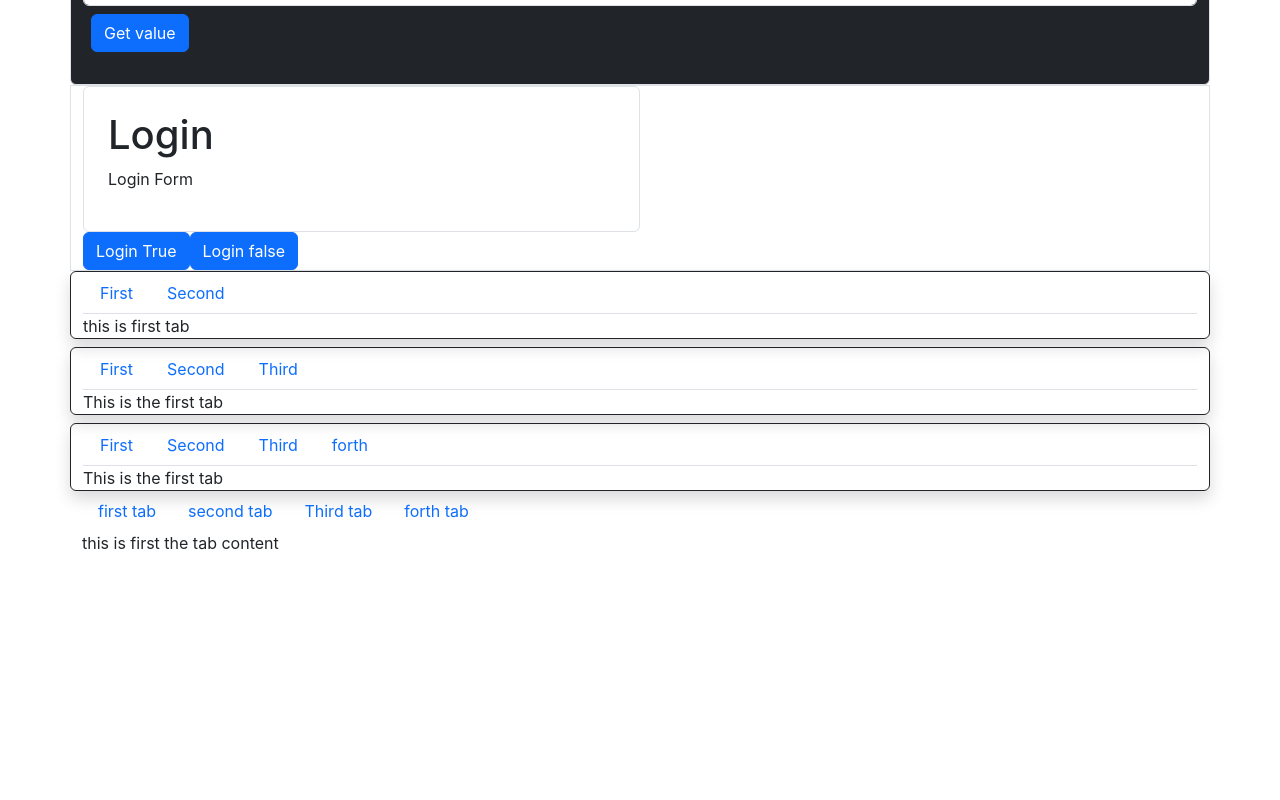
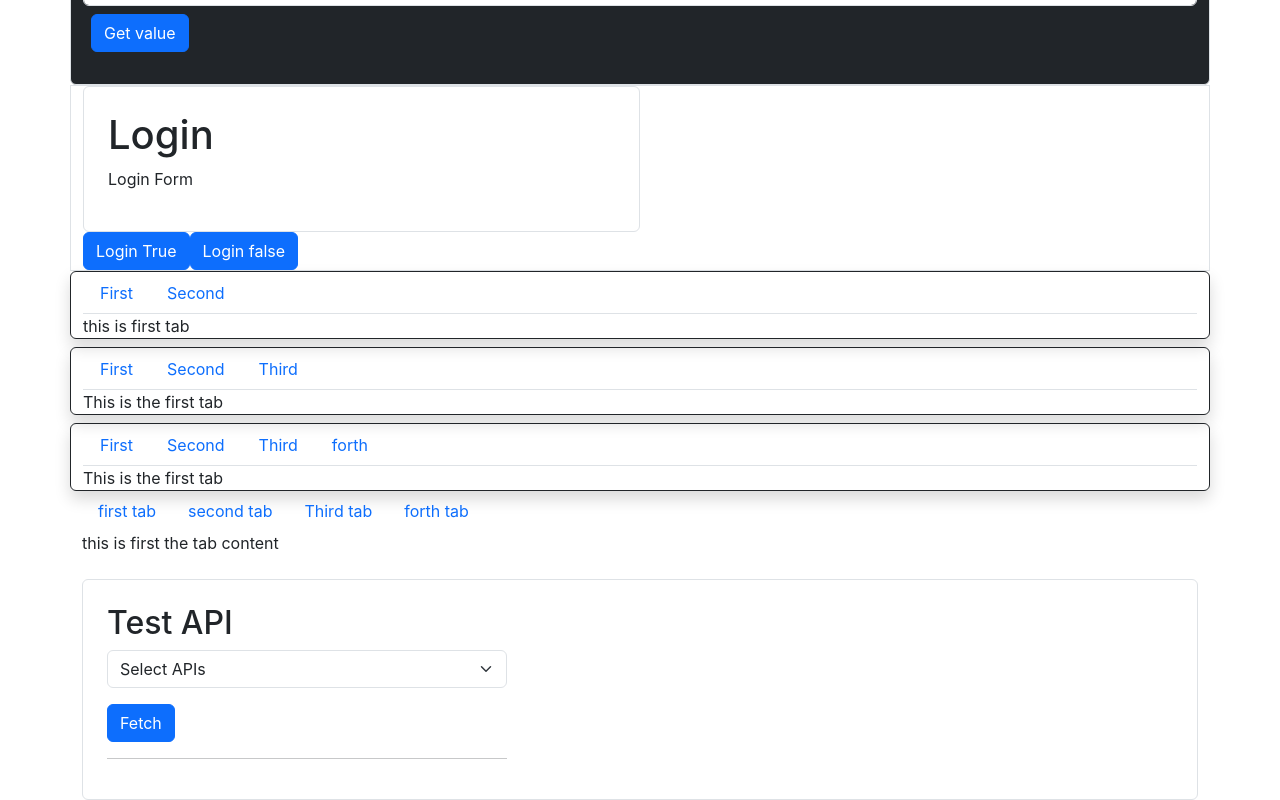
Before and after one commit to azeemhdr/react.js, a React (Create React App) app: page / in a window 1280 px wide. Shown: the part 2931-3731 px from the top of the page. Before the commit the page ends 3486 px from the top, so only its background shows below. Built offline with nearby package versions, Linux system fonts and the light colour scheme.

Commit message:
multipile api test

```diff
--- a/src/App.js
+++ b/src/App.js
@@ -1,11 +1,16 @@
 import logo from './logo.svg';
 import './App.css';
 import Demo from './components/Demo';
+import Multiapi from './components/Multiapi';
+import Newfetch from './components/Newfetch';
 
 function App() {
   return (
     <>
     <Demo />
+    <Multiapi/>
+    {/* <Newfetch/> */}
+
     </>
   );
 }
--- /dev/null
+++ b/src/components/Multiapi.js
@@ -0,0 +1,137 @@
+import React, { useState } from "react";
+
+function Multiapi() {
+  const [urls, setUrls] = useState([
+    { id: 1, url: "https://dummyjson.com/users" },
+    { id: 2, url: "https://dummyjson.com/todos" },
+    { id: 3, url: "https://dummyjson.com/recipes" },
+    { id: 4, url: "https://dummyjson.com/quotes" },
+  ]);
+
+  const [choice, setChoice] = useState(0);
+  const [myData, setMyData] = useState([]);
+  function callFetch() {
+    let a = urls[choice];
+    let id = a.id;
+    let url = a.url;
+
+    // console.log(urls[choice]);
+    // console.log(url,id)
+
+    switch (id) {
+      case 1:
+        fetch(url)
+          .then((response) => response.json())
+          .then(function (data) {
+            // console.log(data)
+            let temp = []; //making this array for display data function one time and running a loop.
+            // let data = data.users // we did not declear the varibale agian.
+            data = data.users;
+
+            data.forEach(function (item) {
+              temp.push({ id: item.id, name: item.firstName });
+            });
+            // console.log(temp)
+            setMyData(temp);
+          });
+        break;
+
+      case 2:
+        fetch(url)
+          .then((response) => response.json())
+          .then(function (data) {
+            // console.log(data)
+            let temp = []; //making this array for display data function one time and running a loop.
+            // let data = data.users // we did not declear the varibale agian.
+            data = data.todos;
+
+            data.forEach(function (item) {
+              temp.push({ id: item.id, name: item.todo });
+            });
+            // console.log(temp)
+            setMyData(temp);
+          });
+        break;
+
+      case 3:
+        fetch(url)
+          .then((response) => response.json())
+          .then(function (data) {
+            // console.log(data)
+            let temp = []; //making this array for display data function one time and running a loop.
+            // let data = data.users // we did not declear the varibale agian.
+            data = data.recipes;
+
+            data.forEach(function (item) {
+              temp.push({ id: item.id, name: item.name });
+            });
+            // console.log(temp)
+            setMyData(temp);
+          });
+        break;
+
+      case 4:
+        fetch(url)
+          .then((response) => response.json())
+          .then(function (data) {
+            // console.log(data)
+            let temp = []; //making this array for display data function one time and running a loop.
+            // let data = data.users // we did not declear the varibale agian.
+            data = data.quotes;
+
+            data.forEach(function (item) {
+              temp.push({ id: item.id, name: item.quote });
+            });
+            // console.log(temp)
+            setMyData(temp);
+          });
+        break;
+    }
+
+    console.log(myData);
+  }
+
+  function targetValue(e) {
+    setChoice(e.target.value);
+  }
+
+  return (
+    <>
+      <div className="container">
+        <div className="border mt-4 rounded p-4">
+          <h2>Test API</h2>
+          <div style={{ width: 400 }}>
+            <select className="form-control form-select" onChange={targetValue}>
+              <option value={""}>Select APIs</option>
+              {urls.map((item, index) => {
+                return (
+                  <option value={index} key={item.id}>
+                    {item.url}
+                  </option>
+                );
+              })}
+            </select>
+            <button className="btn btn-primary mt-3" onClick={callFetch}>
+              Fetch
+            </button>
+            <hr></hr>
+            <ul className="list-group">
+              {(myData.length != 0)
+                ? myData.map(function (item,index) {
+                    return (
+                      <div key={index}>
+                        <li className="list-group-item">{item.id}</li>
+                        <li className="list-group-item">{item.name}</li>
+                      </div>
+                    );
+                  })
+                : ""}
+            </ul>
+          </div>
+        </div>
+      </div>
+    </>
+  );
+}
+
+export default Multiapi;
--- a/src/components/Newfetch.js
+++ b/src/components/Newfetch.js
@@ -7,21 +7,22 @@ function Newfetch() {
     fetch("https://dummyjson.com/users?select=firstName")
       .then((response) => response.json())
       .then((data) => {
-        setUser(data.user);
+        setUser(data.users);
       });
   }, []);
 
   return (
     <>
-      <div className="container bg-dark">
+      <div className="container bg-dark text-white">
         <ul className="row">
-          {user.map((item)=> {
-            <li className="col-md-3" key={item.id}>{item.firstName}</li>;
-          })}
+          {(user.length!=0)?user.map((item)=> {
+            return <li className="col-md-3" key={item.id}>{item.firstName}</li>;
+          }):''}
         </ul>
       </div>
     </>
   );
 }
 
+//always use ternery oprator when u fetching the data first time in react..
 export default Newfetch;
```
